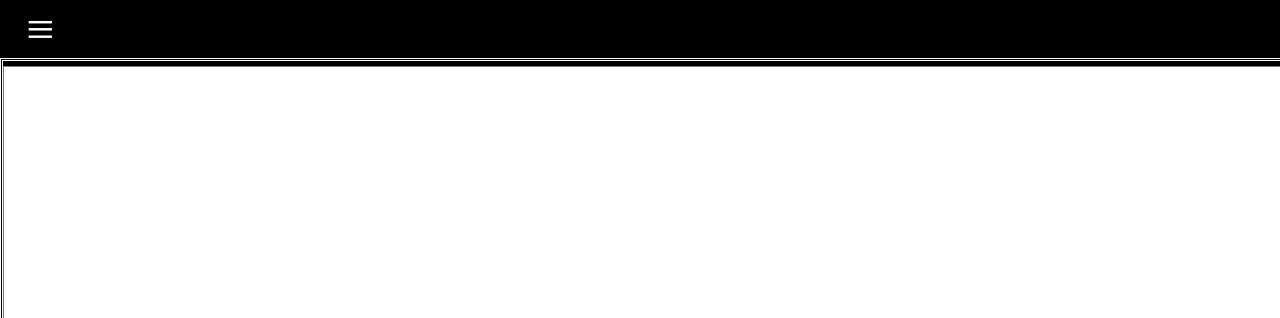
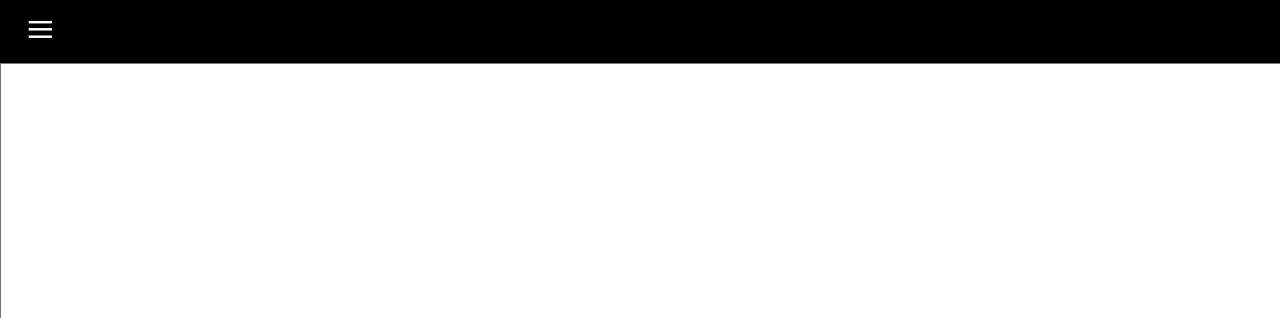
Before and after one commit to omkarghone/mini-notepade, a plain HTML site: page index.html in a window 1280 px wide. Shown: the top 318 px of the page. Drawn offline with Linux system fonts and the light colour scheme.

Commit message:
Update index.html

```diff
--- a/index.html
+++ b/index.html
@@ -57,8 +57,8 @@
     }
 
     #two {
-        border-style: double;
-        border-color: white;
+
+
         height: 565px;
         width: 100%;
     }
```
